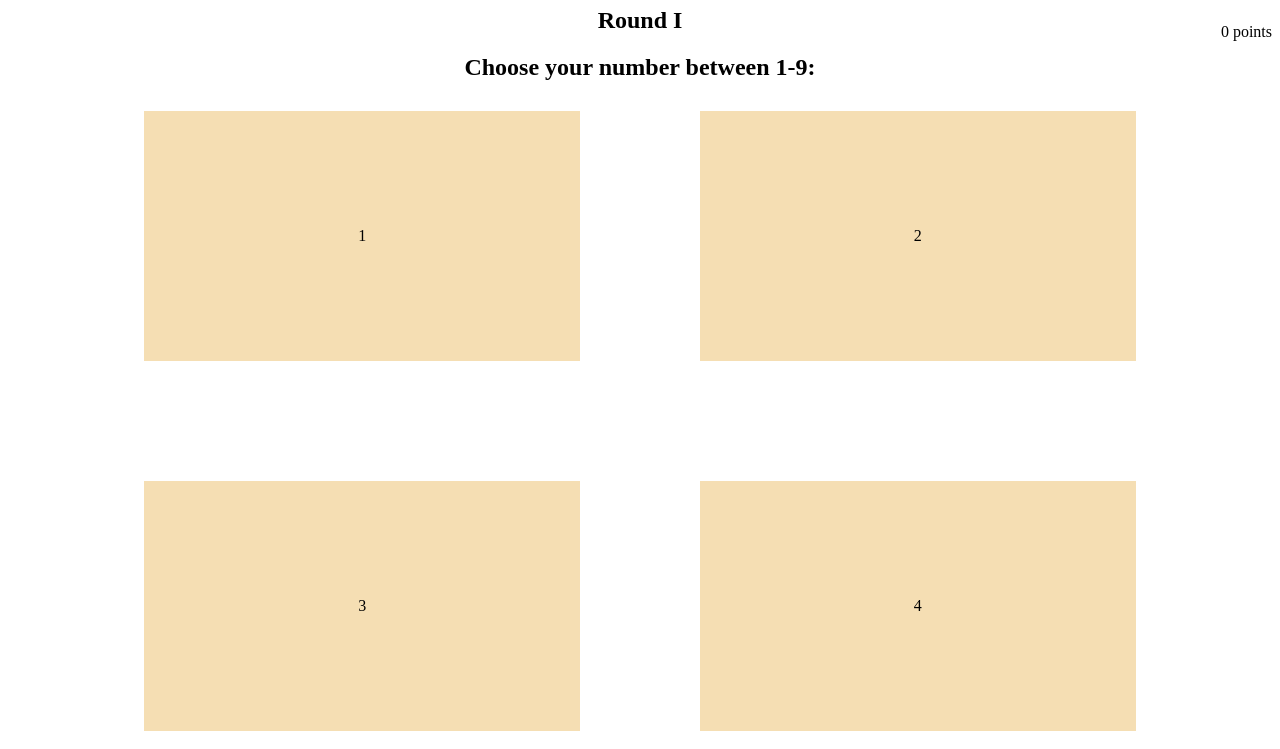
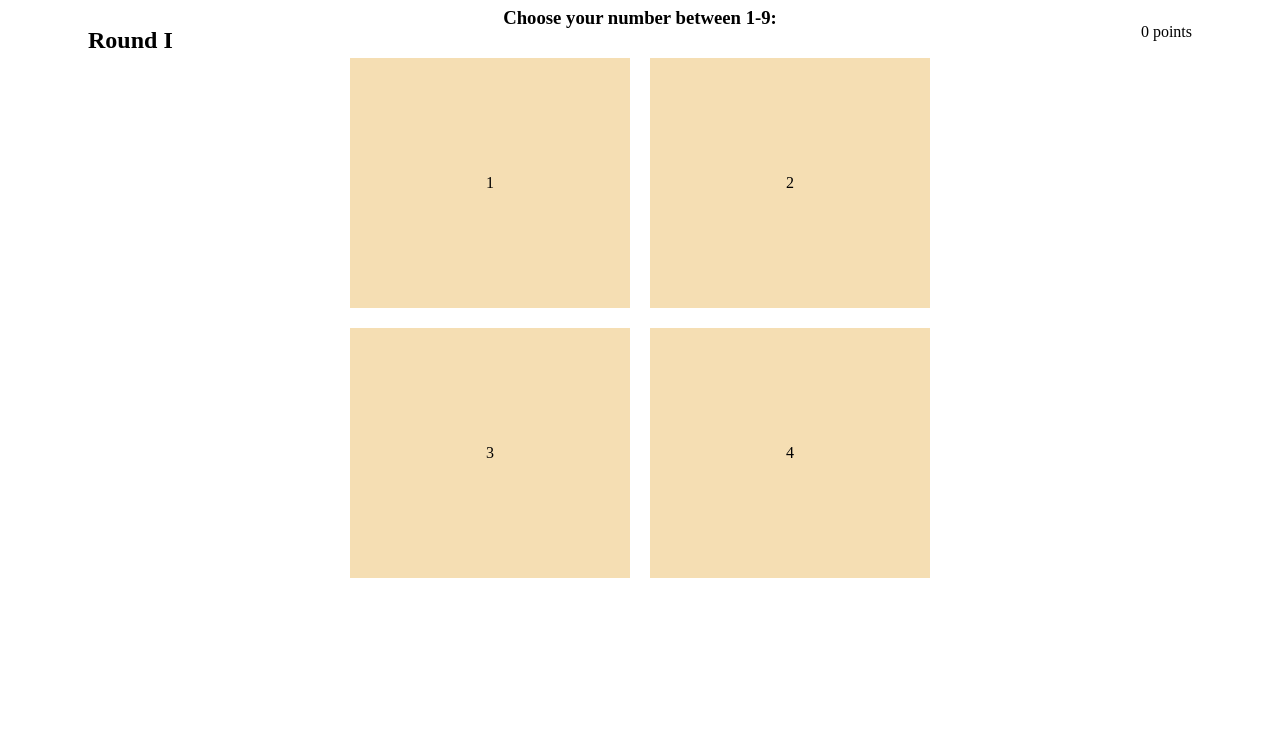
Before and after one commit to nikolastanin/Guessing-game, a plain HTML site: page index.html in a window 1280 px wide. Shown: the part 73-822 px from the top of the page. After the commit the page ends 800 px from the top, so only its background shows below. Drawn offline with Linux system fonts and the light colour scheme.

Commit message:
added html elements and layout for boxes

```diff
--- a/index.html
+++ b/index.html
@@ -14,8 +14,8 @@
     <h1 >Guessing game</h1>
 
     <div class="info_container">
-      <h2>Round I</h2>
-      <h2>Choose your number between 1-9:</h2>
+      <h2 id="rounds">Round I</h2>
+      <h3>Choose your number between <span id="range"> 1-9</span>:</h3>
       <p id="points">0 points</p>
     </div>
 
@@ -27,8 +27,8 @@
       <div class="number_box">4</div>
        <!-- <div class="number_box">5</div>
       <div class="number_box">6</div> -->
-
-      <!-- <div class="number_box">7</div>
+<!--
+      <div class="number_box">7</div>
       <div class="number_box">8</div>
       <div class="number_box">9</div>  -->
 
--- a/sass/styles.scss
+++ b/sass/styles.scss
@@ -9,19 +9,28 @@ body{
  //2X2 ovo radi
     grid-template-columns: repeat(2,minmax(100px,auto));
     // probam
-    grid-template-columns: repeat(2,minmax(100px,auto));
+    grid-template-columns: repeat(2,300px);
+
     //2x3 and 3x3
     // grid-template-columns: repeat(3,minmax(100px,auto));
-    width: 80%;
-    margin: 0 auto;
-    gap: 100px;
+
+    // margin: 0 auto;
+    // gap: 100px;
+    justify-content: center;
 }
 .info_container{
     position: relative;
     #points{
         display: inline;
         position: absolute;
-        right: 0px;
+        right: 5rem;
+        top: 0;
+
+    }
+    #rounds{
+        display: inline;
+        position: absolute;
+        left: 5rem;
         top: 0;
     }
 }
@@ -36,7 +45,9 @@ body{
     justify-content: center;
     align-items: center;
      transition : padding 0.05s;
-
+  &:hover{
+      cursor: pointer;
+  }
 }
 
 .success{
```
Also changed, not shown: css/styles.css, css/styles.min.css, sass/styles.css, 2 other files.
